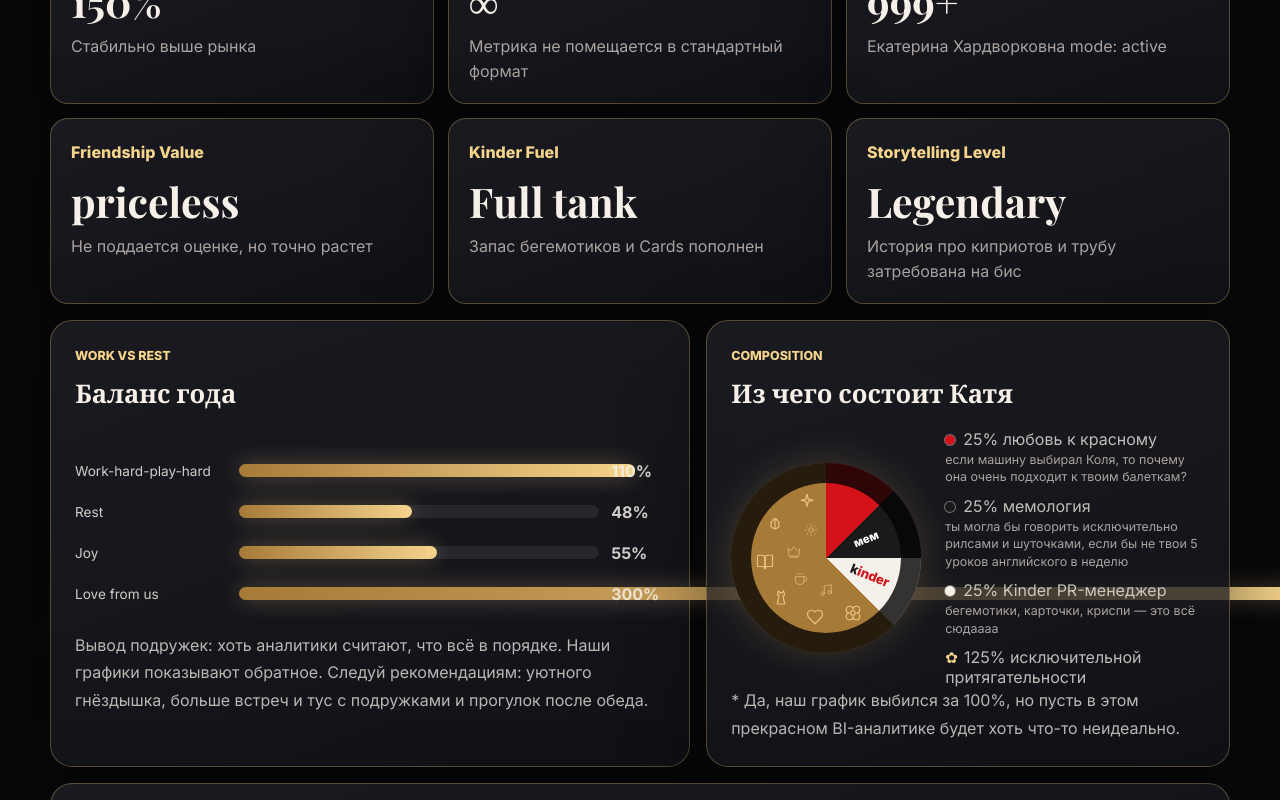
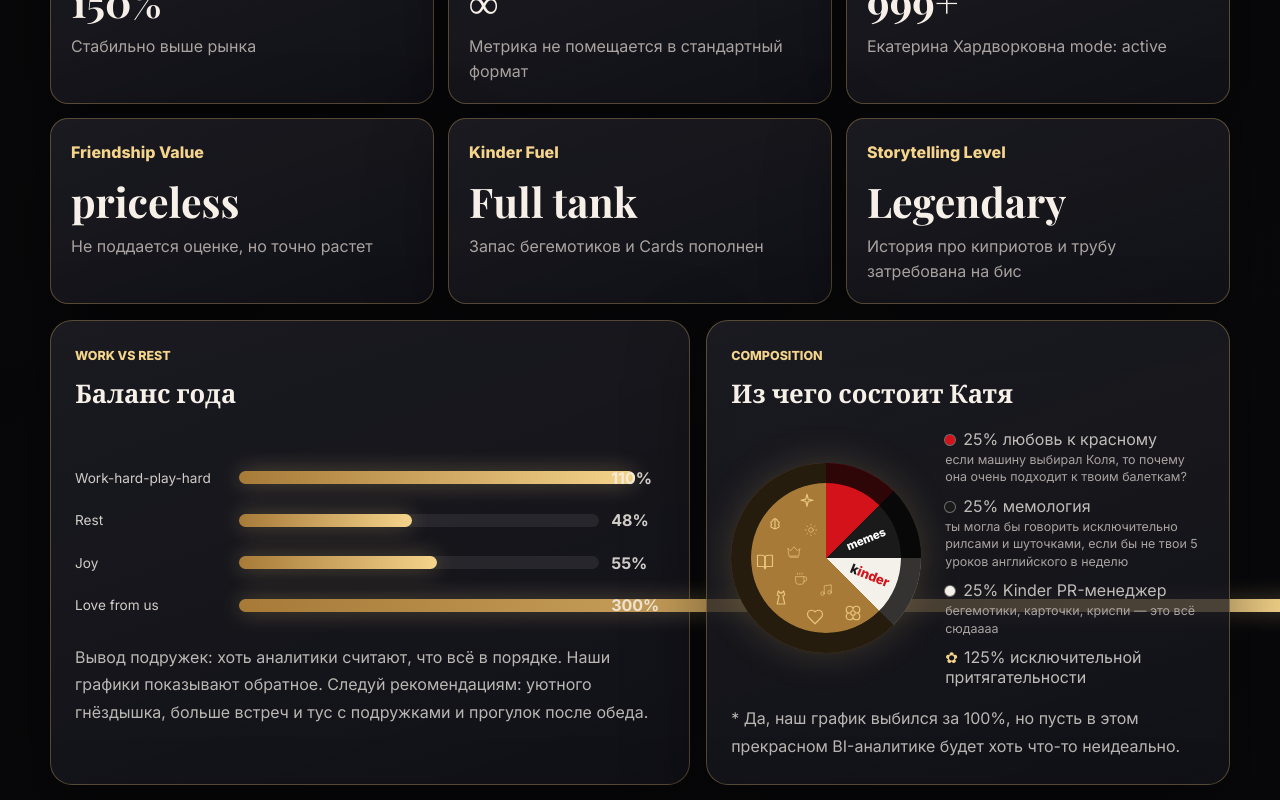
Before and after one commit to Ausenteer/katya_birthday, a React (Vite) app: page / in a window 1280 px wide. Shown: the part 2000-2800 px from the top of the page. Built offline with nearby package versions, Linux system fonts and the light colour scheme.

Commit message:
Pie segment label "memes", add top spacing to pie note
Co-Authored-By: Claude Opus 4.8 <noreply@anthropic.com>

```diff
--- a/src/components/BirthdayDashboard.tsx
+++ b/src/components/BirthdayDashboard.tsx
@@ -58,7 +58,7 @@ function BirthdayDashboard() {
               <span className="pie-chart__kinder-label">
                 <span className="pie-chart__kinder-k">k</span>inder
               </span>
-              <span className="pie-chart__mem-label">мем</span>
+              <span className="pie-chart__mem-label">memes</span>
               <svg className="pie-icon pie-icon--brain" viewBox="0 0 24 24" aria-hidden="true">
                 <path d="M12 5a3 3 0 0 0-3 3 2.5 2.5 0 0 0-1.5 4.5A2.5 2.5 0 0 0 9 17a2.5 2.5 0 0 0 3 1 2.5 2.5 0 0 0 3-1 2.5 2.5 0 0 0 1.5-4.5A2.5 2.5 0 0 0 15 8a3 3 0 0 0-3-3Z" />
                 <path d="M12 5v13" />
--- a/src/styles.css
+++ b/src/styles.css
@@ -870,6 +870,10 @@ p {
   color: rgba(246, 240, 232, 0.74);
 }
 
+.pie-panel .dashboard-note {
+  margin-top: 18px;
+}
+
 .pie-wrap {
   display: grid;
   grid-template-columns: 190px 1fr;
```
